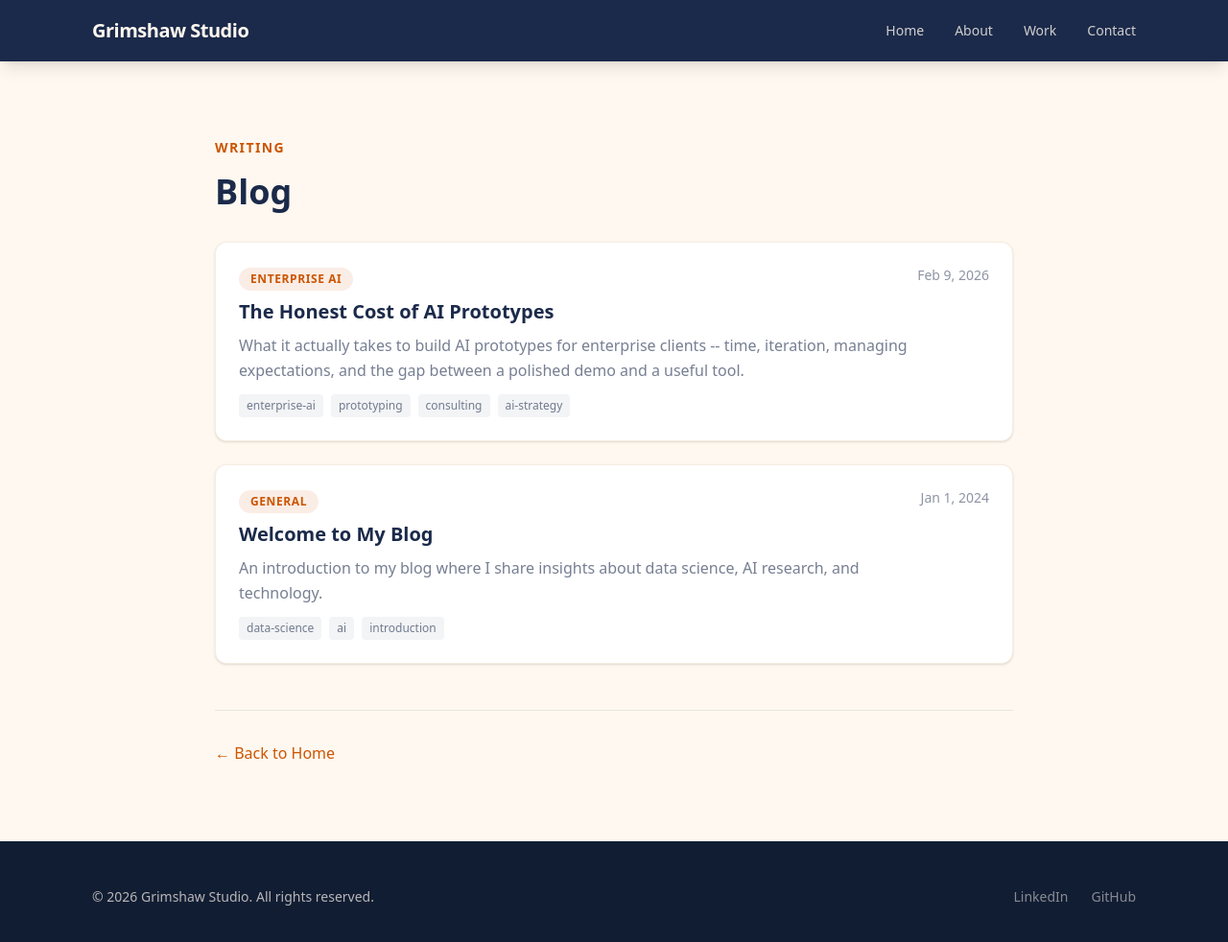
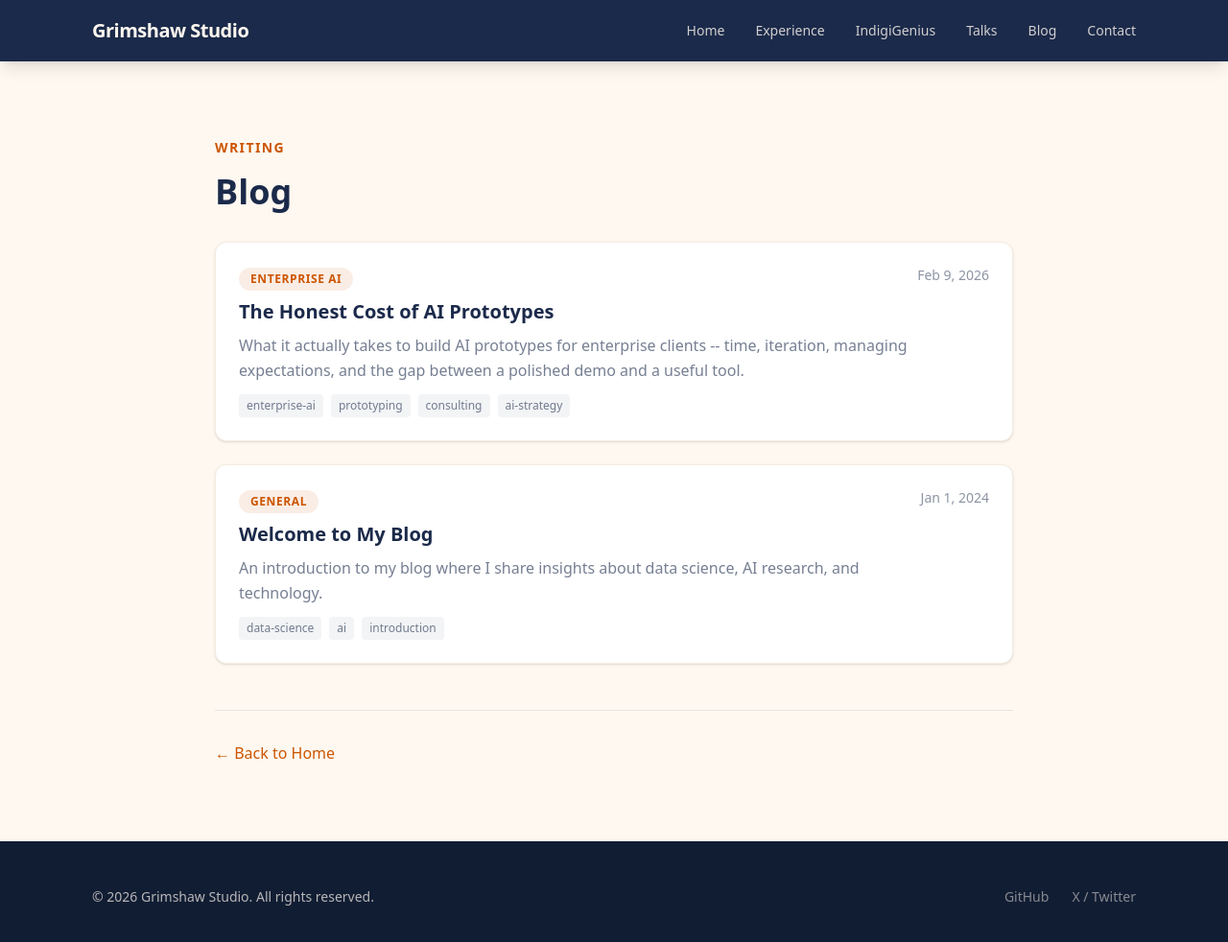
Before and after one commit to MaceGrim/grimshaw-studio, an Astro site in the folder SITE/: page /blog in a window 1280 px wide. Shown: the whole page at 96% size. Built offline with nearby package versions, Linux system fonts and the light colour scheme; Astro itself is replaced by a stand-in of ours.

Commit message:
Comment out publications nav link until content is ready

```diff
--- a/SITE/src/layouts/BaseLayout.astro
+++ b/SITE/src/layouts/BaseLayout.astro
@@ -13,7 +13,7 @@ const { title, description = 'Mason Grimshaw - AI Strategy & Implementation' } =
 <html lang="en" class="scroll-smooth">
   <head>
     <meta charset="utf-8" />
-    <link rel="icon" type="image/svg+xml" href="/favicon.svg" />
+    <link rel="icon" type="image/png" href="/favicon.png" />
     <link rel="icon" href="/favicon.ico" />
     <meta name="viewport" content="width=device-width, initial-scale=1.0" />
     <meta name="description" content={description} />
@@ -30,9 +30,12 @@ const { title, description = 'Mason Grimshaw - AI Strategy & Implementation' } =
           </a>
           <div class="hidden sm:flex items-center space-x-8">
             <a href="/" class="text-cream/80 hover:text-burnt-orange transition-colors text-sm font-medium">Home</a>
-            <a href="#about" class="text-cream/80 hover:text-burnt-orange transition-colors text-sm font-medium">About</a>
-            <a href="#work" class="text-cream/80 hover:text-burnt-orange transition-colors text-sm font-medium">Work</a>
-            <a href="#contact" class="text-cream/80 hover:text-burnt-orange transition-colors text-sm font-medium">Contact</a>
+            <a href="/experience" class="text-cream/80 hover:text-burnt-orange transition-colors text-sm font-medium">Experience</a>
+            <a href="/indigigenius" class="text-cream/80 hover:text-burnt-orange transition-colors text-sm font-medium">IndigiGenius</a>
+            <a href="/talks" class="text-cream/80 hover:text-burnt-orange transition-colors text-sm font-medium">Talks</a>
+            <!-- <a href="/publications" class="text-cream/80 hover:text-burnt-orange transition-colors text-sm font-medium">Publications</a> -->
+            <a href="/blog" class="text-cream/80 hover:text-burnt-orange transition-colors text-sm font-medium">Blog</a>
+            <a href="/#contact" class="text-cream/80 hover:text-burnt-orange transition-colors text-sm font-medium">Contact</a>
           </div>
           <!-- Mobile menu button -->
           <button
@@ -48,9 +51,12 @@ const { title, description = 'Mason Grimshaw - AI Strategy & Implementation' } =
         <!-- Mobile menu -->
         <div id="mobile-menu" class="hidden sm:hidden pb-4">
           <a href="/" class="block py-2 text-cream/80 hover:text-burnt-orange transition-colors text-sm font-medium">Home</a>
-          <a href="#about" class="block py-2 text-cream/80 hover:text-burnt-orange transition-colors text-sm font-medium">About</a>
-          <a href="#work" class="block py-2 text-cream/80 hover:text-burnt-orange transition-colors text-sm font-medium">Work</a>
-          <a href="#contact" class="block py-2 text-cream/80 hover:text-burnt-orange transition-colors text-sm font-medium">Contact</a>
+          <a href="/experience" class="block py-2 text-cream/80 hover:text-burnt-orange transition-colors text-sm font-medium">Experience</a>
+          <a href="/indigigenius" class="block py-2 text-cream/80 hover:text-burnt-orange transition-colors text-sm font-medium">IndigiGenius</a>
+          <a href="/talks" class="block py-2 text-cream/80 hover:text-burnt-orange transition-colors text-sm font-medium">Talks</a>
+          <!-- <a href="/publications" class="block py-2 text-cream/80 hover:text-burnt-orange transition-colors text-sm font-medium">Publications</a> -->
+          <a href="/blog" class="block py-2 text-cream/80 hover:text-burnt-orange transition-colors text-sm font-medium">Blog</a>
+          <a href="/#contact" class="block py-2 text-cream/80 hover:text-burnt-orange transition-colors text-sm font-medium">Contact</a>
         </div>
       </div>
     </nav>
@@ -66,8 +72,8 @@ const { title, description = 'Mason Grimshaw - AI Strategy & Implementation' } =
         <div class="flex flex-col md:flex-row justify-between items-center gap-4">
           <p class="text-sm">&copy; {new Date().getFullYear()} Grimshaw Studio. All rights reserved.</p>
           <div class="flex space-x-6">
-            <a href="#" class="text-cream/50 hover:text-burnt-orange transition-colors text-sm">LinkedIn</a>
-            <a href="#" class="text-cream/50 hover:text-burnt-orange transition-colors text-sm">GitHub</a>
+            <a href="https://github.com/Mace_Grim" class="text-cream/50 hover:text-burnt-orange transition-colors text-sm">GitHub</a>
+            <a href="https://twitter.com/MaceGrim" class="text-cream/50 hover:text-burnt-orange transition-colors text-sm">X / Twitter</a>
           </div>
         </div>
       </div>
```
